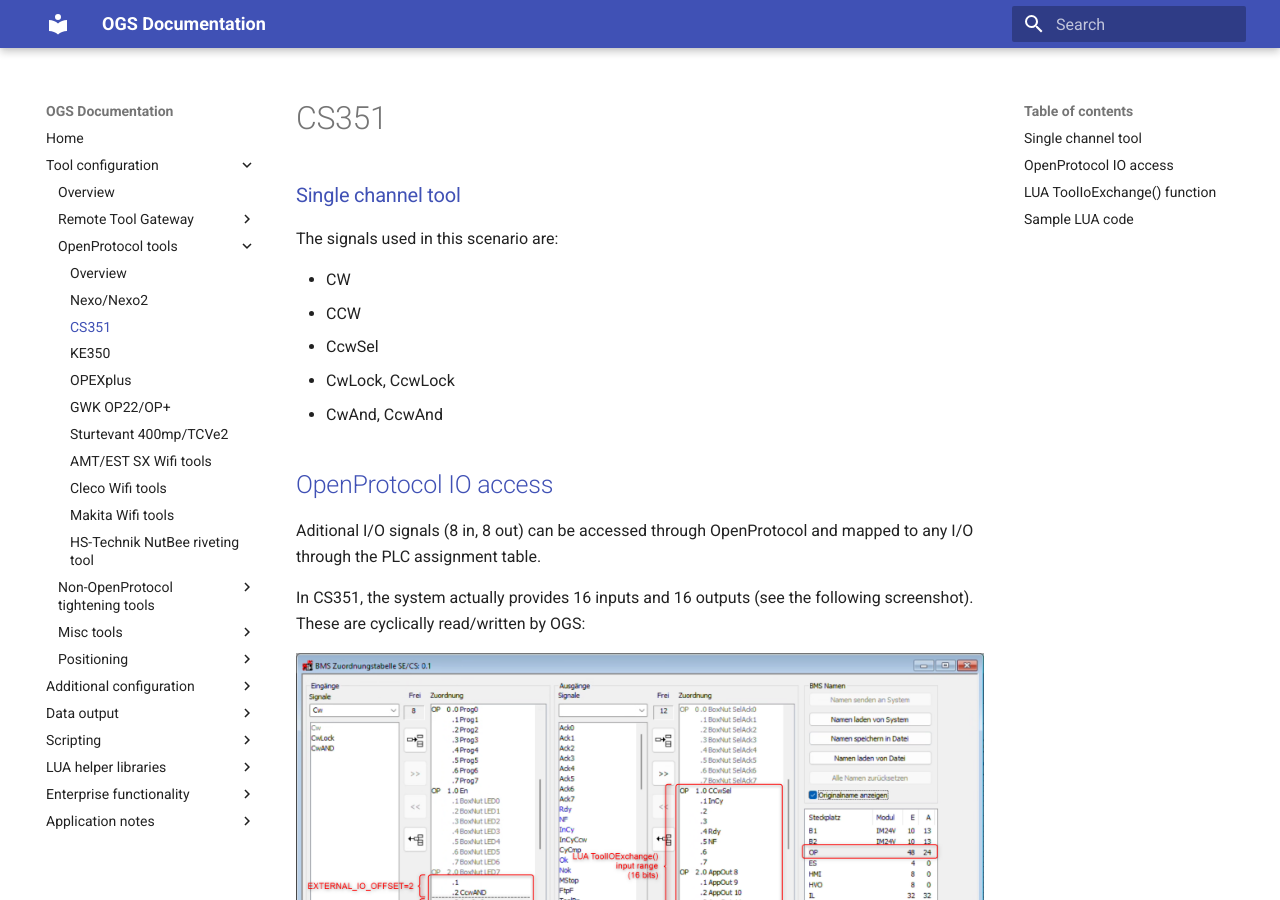
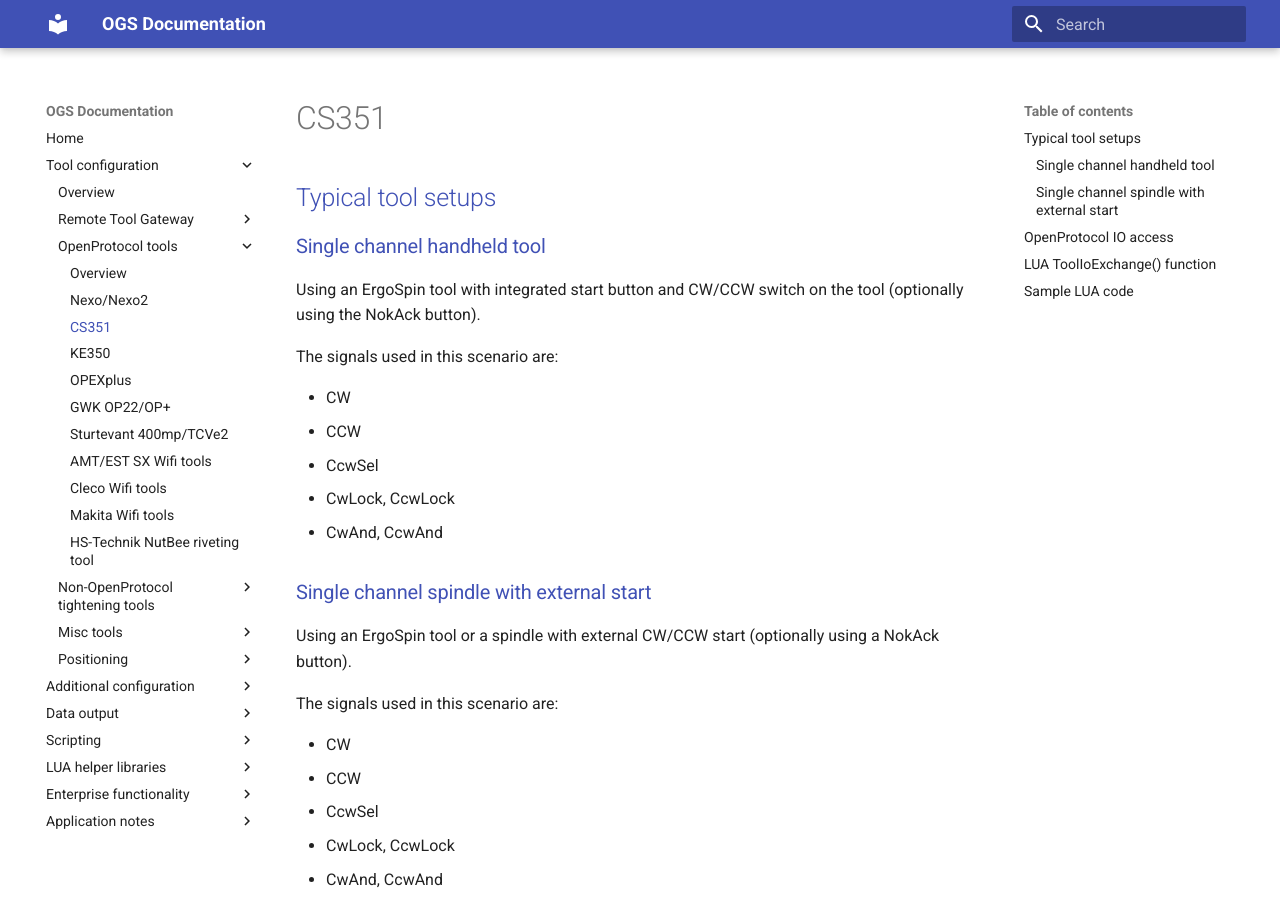
Before and after one commit to haller-erne/ogs, an MkDocs documentation site: the page built from docs/tools/openprotocol/sys350-cs351.md, in a window 1280 px wide and 900 px high. Built offline with MkDocs 1.6.1 and Material for MkDocs 9.7.7, drawn with Linux system fonts in a browser that asks for light colours.

```diff
--- a/docs/tools/openprotocol/sys350-cs351.md
+++ b/docs/tools/openprotocol/sys350-cs351.md
@@ -1,7 +1,10 @@
 
 
+## Typical tool setups
 
-### Single channel tool
+### Single channel handheld tool
+
+Using an ErgoSpin tool with integrated start button and CW/CCW switch on the tool (optionally using the NokAck button).
 
 The signals used in this scenario are:
 
@@ -10,6 +13,20 @@ The signals used in this scenario are:
 - CcwSel
 - CwLock, CcwLock
 - CwAnd, CcwAnd
+
+
+### Single channel spindle with external start
+
+Using an ErgoSpin tool or a spindle with external CW/CCW start (optionally using a NokAck button).
+
+The signals used in this scenario are:
+
+- CW
+- CCW
+- CcwSel
+- CwLock, CcwLock
+- CwAnd, CcwAnd
+
 
 
 ## OpenProtocol IO access
```
